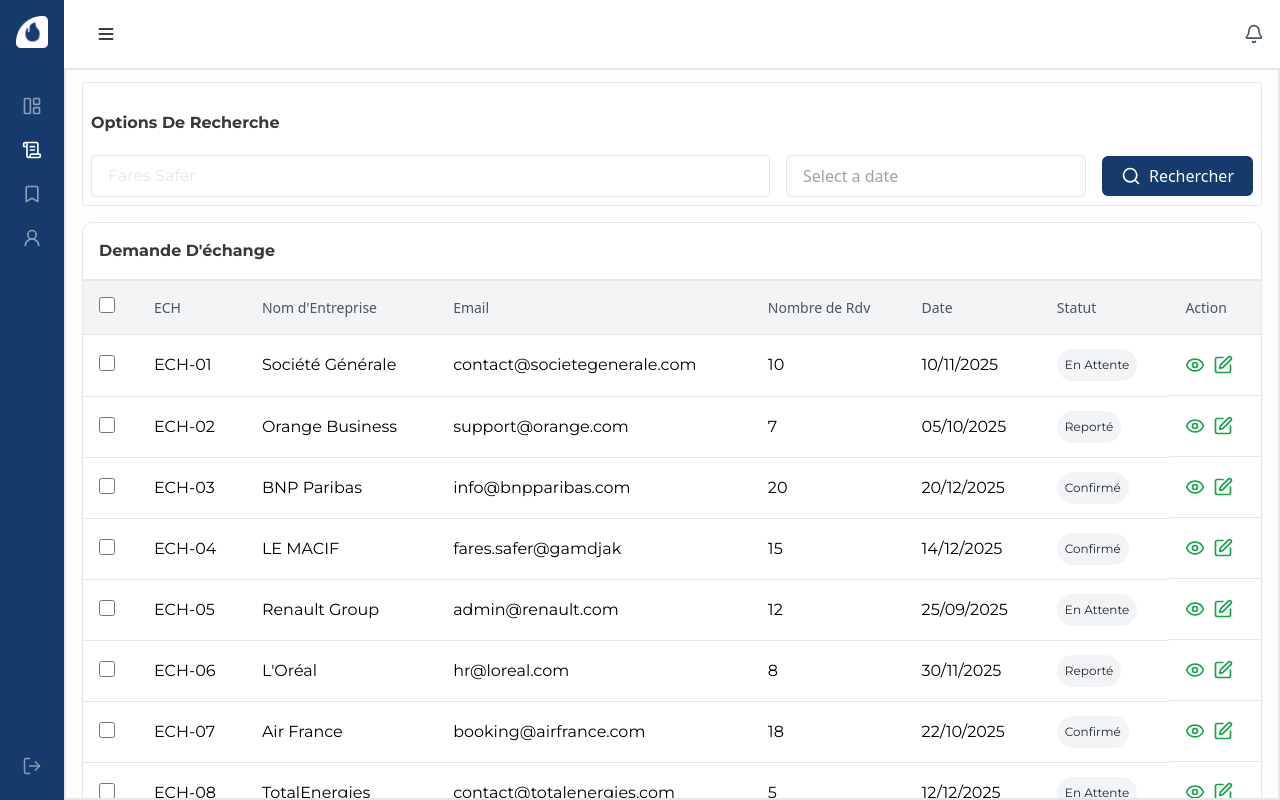
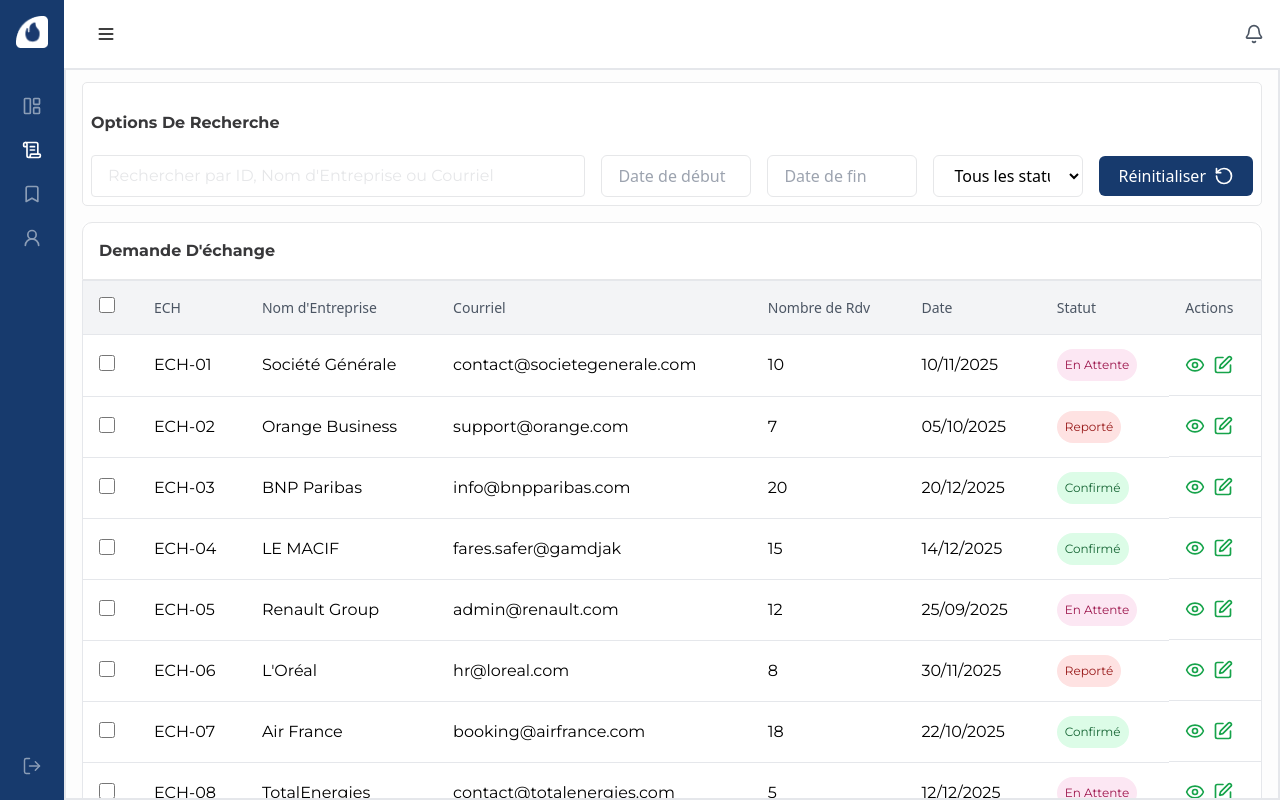
Before and after one commit to CTOFares/datamedconnect, a React (Vite) app: page /admin/demandes in a window 1280 px wide. Built offline with nearby package versions, Linux system fonts and the light colour scheme.

Commit message:
Filter Fixed

```diff
--- a/package.json
+++ b/package.json
@@ -17,6 +17,8 @@
     "@mui/material": "^6.4.7",
     "@mui/x-date-pickers": "^7.27.3",
     "axios": "^1.8.1",
+    "chart.js": "^4.4.8",
+    "chartjs-adapter-date-fns": "^3.0.0",
     "country-state-city": "^3.2.1",
     "date-fns": "^4.1.0",
     "dayjs": "^1.11.13",
@@ -28,6 +30,7 @@
     "primereact": "^10.9.3",
     "react": "^19.0.0",
     "react-calendar": "^5.1.0",
+    "react-chartjs-2": "^5.3.0",
     "react-datepicker": "^8.2.1",
     "react-dom": "^19.0.0",
     "react-dropzone": "^14.3.5",
@@ -38,7 +41,8 @@
     "react-redux": "^9.2.0",
     "react-router-dom": "^7.2.0",
     "react-select": "^5.10.1",
-    "react-select-country-list": "^2.2.3"
+    "react-select-country-list": "^2.2.3",
+    "recharts": "^2.15.1"
   },
   "devDependencies": {
     "@eslint/js": "^9.19.0",
--- a/src/pages/Admin/ConsultantAdmin.jsx
+++ b/src/pages/Admin/ConsultantAdmin.jsx
@@ -3,6 +3,7 @@ import React, { useState } from "react";
 import { useNavigate } from "react-router-dom";
 import "react-phone-number-input/style.css";
 import PhoneInput from "react-phone-number-input";
+
 // Define ECHANGE_STATUS once, matching the aprobation statuses
 const ECHANGE_STATUS = [
   { value: "Qualifié", label: "Qualifié" },
@@ -11,11 +12,11 @@ const ECHANGE_STATUS = [
 
 const ConsultantAdmin = () => {
   const [selectedRows, setSelectedRows] = useState([]);
-  const [value, setValue] = useState();
+  const [searchTerm, setSearchTerm] = useState("");
+  const [phoneNumber, setPhoneNumber] = useState(""); // Initial empty string
+  const [selectedStatus, setSelectedStatus] = useState("All");
+  const navigate = useNavigate();
 
-  const [searchTerm, setSearchTerm] = useState("");
-  const [selectedStatus, setSelectedStatus] = useState("");
-  const navigate = useNavigate(); // Initialize useNavigate hook for navigation
   const aprobation = [
     {
       id: "CON-1250",
@@ -67,24 +68,51 @@ const ConsultantAdmin = () => {
     },
   ];
 
-  // Function to handle checkbox toggle
+  // Filter data based on search term, phone number, and status
+  const filteredAprobation = aprobation.filter((consultant) => {
+    const matchesSearch =
+      searchTerm === "" ||
+      consultant.id.toLowerCase().includes(searchTerm.toLowerCase()) ||
+      consultant.NomDeConsultant.toLowerCase().includes(searchTerm.toLowerCase()) ||
+      consultant.Email.toLowerCase().includes(searchTerm.toLowerCase());
+
+    // Safely handle phoneNumber being undefined
+    const phoneFilter = phoneNumber || ""; // Default to empty string if undefined
+    const matchesPhone =
+      phoneFilter === "" ||
+      consultant.Numero.includes(phoneFilter.replace(/\D/g, ""));
+
+    const matchesStatus =
+      selectedStatus === "All" || consultant.status === selectedStatus;
+
+    return matchesSearch && matchesPhone && matchesStatus;
+  });
+
+  // Handle individual checkbox toggle
   const handleCheckboxChange = (id) => {
-    setSelectedRows(
-      (prevSelected) =>
+    setSelectedRows((prevSelected) =>
       prevSelected.includes(id)
-          ? prevSelected.filter((rowId) => rowId !== id) // Deselect
-          : [...prevSelected, id] // Select
+        ? prevSelected.filter((rowId) => rowId !== id)
+        : [...prevSelected, id]
     );
   };
 
-  // Function to handle "Select All" checkbox
+  // Handle "Select All" checkbox for filtered rows
   const handleSelectAllChange = (e) => {
     if (e.target.checked) {
-      setSelectedRows(aprobation.map((item) => item.id));
+      setSelectedRows(filteredAprobation.map((item) => item.id));
     } else {
       setSelectedRows([]);
     }
   };
+
+  // Reset all filter inputs
+  const handleResetFilters = () => {
+    setSearchTerm("");
+    setPhoneNumber(""); // Explicitly reset to empty string
+    setSelectedStatus("All");
+  };
+
   const getStatusColor = (status) => {
     switch (status) {
       case "Qualifié":
@@ -96,18 +124,10 @@ const ConsultantAdmin = () => {
     }
   };
 
-  // Handle form submission (placeholder)
-  const handleSearchSubmit = (e) => {
-    e.preventDefault();
-    console.log("Search Term:", searchTerm, "Selected Status:", selectedStatus);
-    // Add filtering logic here if needed
+  const handleEditClick = (id) => {
+    navigate(`/admin/consultant/${id}`);
   };
 
-  const handleEditClick = (id) => {
-    navigate(`/admin/consultant/${id}`); // Navigate to the edit page
-  };
-
-  // Derive isAnyRowSelected from selectedRows.length
   const isAnyRowSelected = selectedRows.length > 0;
 
   return (
@@ -117,20 +137,19 @@ const ConsultantAdmin = () => {
           <p className="text-[#38383A] font-montserrat py-5 text-[16px] font-semibold leading-[24px] capitalize">
             Options de recherche
           </p>
-          <form onSubmit={handleSearchSubmit} className="space-y-4">
           <div className="flex justify-between gap-4 items-center">
             <input
               type="text"
-                placeholder="Fares Safer"
+              placeholder="Rechercher par ID, Nom de Consultant ou Courriel"
               value={searchTerm}
               onChange={(e) => setSearchTerm(e.target.value)}
               className="w-full rounded border border-[#E6E7E9] h-auto px-4 py-2 text-[16px] font-montserrat font-normal leading-6 text-[#38383A] placeholder-[#E6E7E9]"
             />
             <div className="rounded border border-[#E6E7E9] h-auto px-4 py-2 font-montserrat font-normal leading-6 text-[#38383A] placeholder-[#E6E7E9]">
               <PhoneInput
-                  placeholder="Enter phone number"
-                  value={value}
-                  onChange={setValue}
+                placeholder="Numéro de téléphone"
+                value={phoneNumber}
+                onChange={setPhoneNumber}
               />
             </div>
             <select
@@ -139,8 +158,8 @@ const ConsultantAdmin = () => {
               onChange={(e) => setSelectedStatus(e.target.value)}
               className="flex w-[300px] py-2 px-4 rounded-md border border-[#E6E7E9] bg-white"
             >
-                <option value="" className="text-[#38383A]" disabled hidden>
-                  Ex: Qualifié, Non Qualifié
+              <option value="All" className="text-[#38383A]">
+                Tous les statuts
               </option>
               {ECHANGE_STATUS.map((type) => (
                 <option
@@ -153,27 +172,25 @@ const ConsultantAdmin = () => {
               ))}
             </select>
             <button
-                type="submit"
+              onClick={handleResetFilters}
               className="flex w-[151px] h-full items-center justify-center gap-2 rounded-md bg-[#173A6D] px-[19px] py-2 text-white"
             >
-                <Search size={20} />
-                <span className="text-[16px]">Rechercher</span>
+              <X size={20} />
+              <span className="text-[16px]">Réinitialiser</span>
             </button>
           </div>
-          </form>
         </div>
       </div>
       <div className="mt-4 bg-white rounded-md">
         <div className="flex justify-between border p-2 rounded-tl-[10px] rounded-tr-[10px] border-[#E6E7E9]">
           <p className="text-[#38383A] font-montserrat p-2 text-[16px] font-semibold leading-[24px] capitalize">
-            en attente d'approbations ({aprobation.length})
+            En attente d'approbations ({filteredAprobation.length})
           </p>
-          {/* Conditional rendering of buttons */}
-          {isAnyRowSelected ? (
+          {isAnyRowSelected && (
             <div className="flex gap-2">
               <a
                 href="/admin/demandes"
-                className="flex w-[153px] px-[10px] py-[5px] text-white  bg-[#ED6567] justify-center items-center gap-[5px] rounded-full border"
+                className="flex w-[153px] px-[10px] py-[5px] text-white bg-[#ED6567] justify-center items-center gap-[5px] rounded-full border"
               >
                 Refusé
                 <X />
@@ -186,11 +203,8 @@ const ConsultantAdmin = () => {
                 <Check />
               </a>
             </div>
-          ) : (
-            <></>
           )}
         </div>
-
         <div className="rounded-md">
           <div className="overflow-x-auto">
             <table className="min-w-full bg-white border border-gray-200">
@@ -202,8 +216,8 @@ const ConsultantAdmin = () => {
                       className="w-4 h-4 text-blue-600 border-gray-300 rounded"
                       onChange={handleSelectAllChange}
                       checked={
-                        selectedRows.length === aprobation.length &&
-                        aprobation.length > 0
+                        selectedRows.length === filteredAprobation.length &&
+                        filteredAprobation.length > 0
                       }
                     />
                   </th>
@@ -214,10 +228,10 @@ const ConsultantAdmin = () => {
                     Nom de Consultant
                   </th>
                   <th className="py-4 px-4 border-b text-left text-sm font-medium text-gray-600">
-                    Email
+                    Courriel
                   </th>
                   <th className="py-4 px-4 border-b text-left text-sm font-medium text-gray-600">
-                    Numero
+                    Numéro
                   </th>
                   <th className="py-4 px-4 border-b text-left text-sm font-medium text-gray-600">
                     Date
@@ -226,13 +240,13 @@ const ConsultantAdmin = () => {
                     Statut
                   </th>
                   <th className="py-4 px-4 border-b text-left text-sm font-medium text-gray-600">
-                    Action
+                    Actions
                   </th>
                 </tr>
               </thead>
               <tbody>
-                {aprobation.map((approval, index) => (
-                  <tr key={index} className={`hover:bg-gray-50`}>
+                {filteredAprobation.map((approval, index) => (
+                  <tr key={index} className="hover:bg-gray-50">
                     <td className="py-3 px-4 border-b">
                       <input
                         type="checkbox"
@@ -269,14 +283,14 @@ const ConsultantAdmin = () => {
                       <button
                         onClick={() => handleEditClick(approval.id)}
                         className="text-green-600 hover:text-green-800"
-                        aria-label={`Edit consultant ${approval.id}`}
+                        aria-label={`Voir le consultant ${approval.id}`}
                       >
                         <Eye size={20} />
                       </button>
                       <button
                         onClick={() => handleEditClick(approval.id)}
                         className="text-green-600 hover:text-green-800"
-                        aria-label={`Edit consultant ${approval.id}`}
+                        aria-label={`Modifier le consultant ${approval.id}`}
                       >
                         <Edit size={20} />
                       </button>
--- a/src/pages/Admin/Demandes.jsx
+++ b/src/pages/Admin/Demandes.jsx
@@ -1,15 +1,17 @@
-import { Check, Edit, Eye, Search, X } from "lucide-react";
+import { Check, Edit, Eye, RotateCcw, X } from "lucide-react";
 import React, { useState } from "react";
 import { useNavigate } from "react-router-dom";
 import DatePicker from "react-datepicker";
 import "react-datepicker/dist/react-datepicker.css";
+import { Backdrop } from "@mui/material";
 
 const Demandes = () => {
   const [selectedRows, setSelectedRows] = useState([]);
   const [searchTerm, setSearchTerm] = useState("");
-  const [selectedDate, setSelectedDate] = useState(null);
+  const [dateFrom, setDateFrom] = useState(null);
+  const [dateTo, setDateTo] = useState(null);
+  const [selectedStatus, setSelectedStatus] = useState("All");
   const navigate = useNavigate();
-
 
   const demandeechange = [
     {
@@ -77,40 +79,67 @@ const Demandes = () => {
       status: "En Attente",
     },
   ];
-  // Function to handle checkbox toggle
+
+  // Function to parse date strings in "dd/MM/yyyy" format
+  const parseDate = (dateStr) => {
+    const [day, month, year] = dateStr.split("/").map(Number);
+    return new Date(year, month - 1, day);
+  };
+
+  // Filter data based on search term, date range, and status
+  const filteredDemandes = demandeechange.filter((request) => {
+    const requestDate = parseDate(request.Date);
+    const matchesSearch =
+      searchTerm === "" ||
+      request.id.toLowerCase().includes(searchTerm.toLowerCase()) ||
+      request.NomDentreprise.toLowerCase().includes(searchTerm.toLowerCase()) ||
+      request.Email.toLowerCase().includes(searchTerm.toLowerCase());
+    const matchesDate =
+      (!dateFrom || requestDate >= dateFrom) &&
+      (!dateTo || requestDate <= dateTo);
+    const matchesStatus =
+      selectedStatus === "All" || request.status === selectedStatus;
+    return matchesSearch && matchesDate && matchesStatus;
+  });
+
+  // Handle individual checkbox toggle
   const handleCheckboxChange = (id) => {
-    setSelectedRows(
-      (prevSelected) =>
+    setSelectedRows((prevSelected) =>
       prevSelected.includes(id)
-          ? prevSelected.filter((rowId) => rowId !== id) // Deselect
-          : [...prevSelected, id] // Select
+        ? prevSelected.filter((rowId) => rowId !== id)
+        : [...prevSelected, id]
     );
   };
 
-  // Function to handle "Select All" checkbox
+  // Handle "Select All" checkbox for filtered rows
   const handleSelectAllChange = (e) => {
     if (e.target.checked) {
-      setSelectedRows(demandeechange.map((item) => item.id));
+      setSelectedRows(filteredDemandes.map((item) => item.id));
     } else {
       setSelectedRows([]);
     }
   };
 
-  // Handle form submission
-  const handleSearchSubmit = (e) => {
-    e.preventDefault();
-    console.log("Search Term:", searchTerm, "Selected Date:", selectedDate);
-    // Add filtering logic here if needed
+  // Reset all filter inputs
+  const handleResetFilters = () => {
+    setSearchTerm("");
+    setDateFrom(null);
+    setDateTo(null);
+    setSelectedStatus("All");
   };
 
   const handleEditClick = (id) => {
-    navigate(`/admin/demandes/${id}`); // Navigate to the edit page
+    navigate(`/admin/demandes/${id}`);
   };
+
+  // Updated status colors to match actual data
   const getStatusColor = (status) => {
     switch (status) {
-      case "Qualifié":
+      case "Confirmé":
         return "bg-green-100 text-green-800";
-      case "Non Qualifié":
+      case "En Attente":
+        return "bg-pink-100 text-pink-800";
+      case "Reporté":
         return "bg-red-100 text-red-800";
       default:
         return "bg-gray-100 text-gray-800";
@@ -126,31 +155,47 @@ const Demandes = () => {
           <p className="text-[#38383A] font-montserrat py-5 text-[16px] font-semibold leading-[24px] capitalize">
             Options de recherche
           </p>
-          <form onSubmit={handleSearchSubmit} className="space-y-4">
           <div className="flex justify-between gap-4 items-center">
             <input
               type="text"
-                placeholder="Fares Safer"
+              placeholder="Rechercher par ID, Nom d'Entreprise ou Courriel"
               value={searchTerm}
               onChange={(e) => setSearchTerm(e.target.value)}
               className="w-full rounded border border-[#E6E7E9] h-auto px-4 py-2 text-[16px] font-montserrat font-normal leading-6 text-[#38383A] placeholder-[#E6E7E9]"
             />
             <DatePicker
-                selected={selectedDate}
-                onChange={(date) => setSelectedDate(date)}
-                className="flex w-[300px] py-2 px-4 rounded-md border border-[#E6E7E9] bg-white"
-                placeholderText="Select a date"
+              selected={dateFrom}
+              onChange={(date) => setDateFrom(date)}
+              className="flex w-[150px] py-2 px-4 rounded-md border border-[#E6E7E9] bg-white"
+              placeholderText="Date de début"
               dateFormat="dd/MM/yyyy"
             />
+            <DatePicker
+              selected={dateTo}
+              onChange={(date) => setDateTo(date)}
+              className="flex w-[150px] py-2 px-4 rounded-md border border-[#E6E7E9] bg-white"
+              placeholderText="Date de fin"
+              dateFormat="dd/MM/yyyy"
+            />
+            <select
+              value={selectedStatus}
+              onChange={(e) => setSelectedStatus(e.target.value)}
+              className="flex w-[150px] py-2 px-4 rounded-md border border-[#E6E7E9] bg-white"
+            >
+              <option value="All">Tous les statuts</option>
+              <option value="En Attente">En Attente</option>
+              <option value="Reporté">Reporté</option>
+              <option value="Confirmé">Confirmé</option>
+            </select>
+            {/* Reset Filters Button */}
             <button
-                type="submit"
-                className="flex w-[151px] h-full items-center justify-center gap-2 rounded-md bg-[#173A6D] px-[19px] py-2 text-white"
+              onClick={handleResetFilters}
+              className="flex w-[300px] h-full items-center justify-center gap-2 rounded-md bg-[#173A6D] px-[19px] py-2 text-white"
             >
-                <Search size={20} />
-                <span className="text-[16px]">Rechercher</span>
+              <span className="text-[16px]">Réinitialiser</span>
+              <RotateCcw size={20} />
             </button>
           </div>
-          </form>
         </div>
       </div>
       <div className="mt-4 bg-white rounded-md">
@@ -158,22 +203,18 @@ const Demandes = () => {
           <p className="text-[#38383A] font-montserrat p-2 text-[16px] font-semibold leading-[24px] capitalize">
             Demande D'échange
           </p>
-          {/* Conditional rendering of buttons */}
-          {isAnyRowSelected ? (
+          {isAnyRowSelected && (
             <div className="flex gap-2">
               <a
                 href="/admin/demandes"
-                className="flex w-[153px] px-[10px] py-[5px] text-white  bg-[#646d17] justify-center items-center gap-[5px] rounded-full border"
+                className="flex w-[153px] px-[10px] py-[5px] text-white bg-[#646d17] justify-center items-center gap-[5px] rounded-full border"
               >
                 Clôture
                 <Check />
               </a>
             </div>
-          ) : (
-            <></>
           )}
         </div>
-
         <div className="rounded-md">
           <div className="overflow-x-auto">
             <table className="min-w-full bg-white border border-gray-200">
@@ -185,8 +226,8 @@ const Demandes = () => {
                       className="w-4 h-4 text-blue-600 border-gray-300 rounded"
                       onChange={handleSelectAllChange}
                       checked={
-                        selectedRows.length === demandeechange.length &&
-                        demandeechange.length > 0
+                        selectedRows.length === filteredDemandes.length &&
+                        filteredDemandes.length > 0
                       }
                     />
                   </th>
@@ -197,7 +238,7 @@ const Demandes = () => {
                     Nom d'Entreprise
                   </th>
                   <th className="py-4 px-4 border-b text-left text-sm font-medium text-gray-600">
-                    Email
+                    Courriel
                   </th>
                   <th className="py-4 px-4 border-b text-left text-sm font-medium text-gray-600">
                     Nombre de Rdv
@@ -209,13 +250,13 @@ const Demandes = () => {
                     Statut
                   </th>
                   <th className="py-4 px-4 border-b text-left text-sm font-medium text-gray-600">
-                    Action
+                    Actions
                   </th>
                 </tr>
               </thead>
               <tbody>
-                {demandeechange.map((exchange, index) => (
-                  <tr key={index} className={`hover:bg-gray-50`}>
+                {filteredDemandes.map((exchange, index) => (
+                  <tr key={index} className="hover:bg-gray-50">
                     <td className="py-3 px-4 border-b">
                       <input
                         type="checkbox"
@@ -252,14 +293,14 @@ const Demandes = () => {
                       <button
                         onClick={() => handleEditClick(exchange.id)}
                         className="text-green-600 hover:text-green-800"
-                        aria-label={`Edit consultant ${exchange.id}`}
+                        aria-label={`Voir l'échange ${exchange.id}`}
                       >
                         <Eye size={20} />
                       </button>
                       <button
                         onClick={() => handleEditClick(exchange.id)}
                         className="text-green-600 hover:text-green-800"
-                        aria-label={`Edit consultant ${exchange.id}`}
+                        aria-label={`Modifier l'échange ${exchange.id}`}
                       >
                         <Edit size={20} />
                       </button>
```
Also changed, not shown: src/Components/admin/Card.jsx (added, +22 -0 lines), src/pages/Admin/Acceuil.jsx (+41 -47 lines), 1 other file (tests, documents, lock files or other folders). Lines whose indentation alone changed are shown as unchanged.
